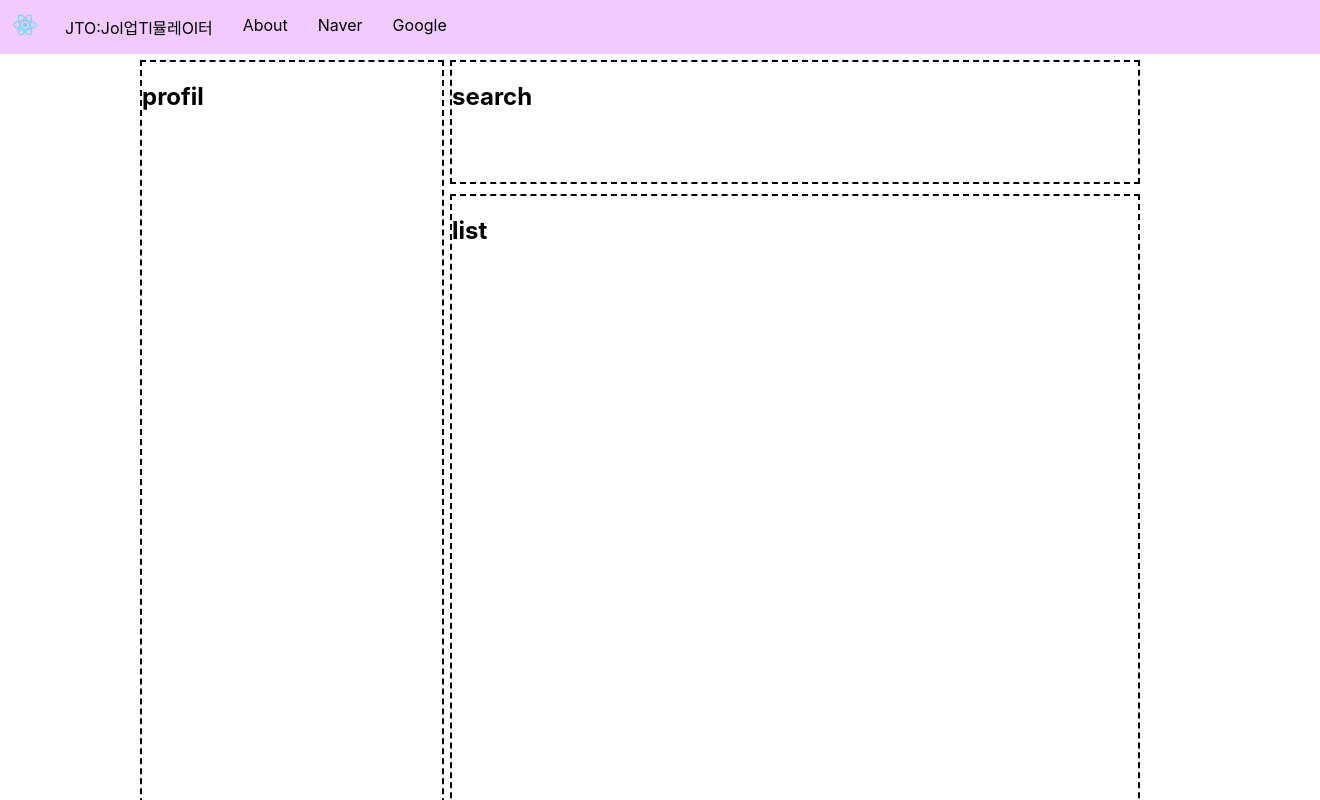
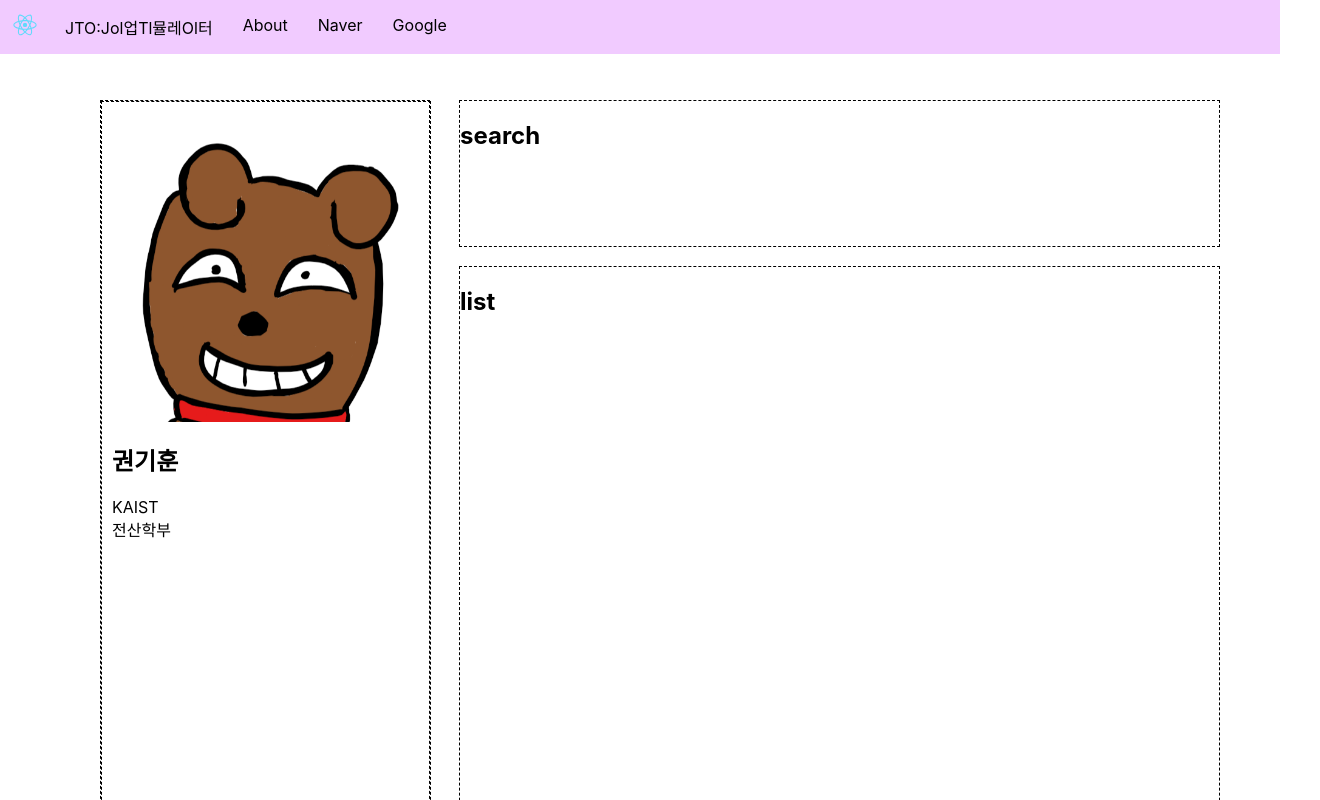
Before and after one commit to escape-github/JTO, a React (Create React App) app: page / in a window 1280 px wide. Shown: the top 800 px of the page, 1320 px wide, since content can reach past the window. Built offline with nearby package versions, Linux system fonts and the light colour scheme.

Commit message:
second commit

```diff
--- a/src/App.css
+++ b/src/App.css
@@ -1,6 +1,6 @@
 .header{
   top: 0;
-  width: 1440px;
+  width:100%;
   position: fixed;
   display: inline-flex;
   flex-direction: row;
@@ -47,31 +47,31 @@
 }
 
 .body{
-  padding:60px;
-  width:1000px;
+  padding:100px;
+  width:1120px;
   margin: 0 auto;
 }
 
-.profil{
+.profile{
   float:left;
-  width:290px;
-  height: 810px;
-  padding-right: 10px;
-  border: 2px dashed black;
+  width:328px;
+  height: 807px;
+  margin-right: 21px;
+  border: 1px dashed black;
 }
 
 .course{
   float:right;
-  width:690px;
+  width:761px;
 }
 
 .search{
-  height: 120px;
-  border: 2px dashed black;
-  margin-bottom: 10px;
+  height: 145px;
+  border: 1px dashed black;
+  margin-bottom: 19px;
 }
 
 .list{
-  height: 680px;
-  border: 2px dashed black;
+  height: 643px;
+  border: 1px dashed black;
 }
--- a/src/App.js
+++ b/src/App.js
@@ -1,6 +1,8 @@
 import React, { Component } from 'react';
 import logo from "./logo.svg";
 import './App.css';
+import Profile from './Profile.js'
+import prodo from './prodo.png'
 
 class App extends Component {
   render() {
@@ -18,8 +20,11 @@ class App extends Component {
         </nav>
       </div>
       <div class="body">
-        <div class="profil">
-          <h2>profil</h2>
+        <div class="profile">
+          <Profile name="권기훈"
+                   img={prodo}
+                   school="KAIST"
+                   major="전산학부"/>
         </div>
         <div class="course">
           <div class="search"><h2>search</h2></div>
--- /dev/null
+++ b/src/Profile.css
@@ -0,0 +1,25 @@
+.profileImg{
+    display:block;
+    overflow: hidden;
+    width: 320px;
+    height:320px;
+}
+
+.profileImg img{
+    display:block;
+    min-height: 100%;
+    width:100%;
+    -ms-interpolation-mode: bicubic;
+}
+
+.name{
+    padding-left: 10px;
+}
+
+.school{
+    padding-left: 10px;
+}
+
+.major{
+    padding-left: 10px;
+}
--- /dev/null
+++ b/src/Profile.js
@@ -0,0 +1,17 @@
+import React from "react"
+import './Profile.css'
+
+function Profile({name, img, school, major}){
+    return(
+        <div class="profile">
+            <div class="profileImg">
+                <img src={img} alt=""></img>
+            </div>
+            <div class="name"><h2>{name}</h2></div>
+            <div class="school">{school}</div>
+            <div class="major">{major}</div>
+        </div>
+    )
+}
+
+export default Profile;
```
Also changed, not shown: src/prodo.png (added).
